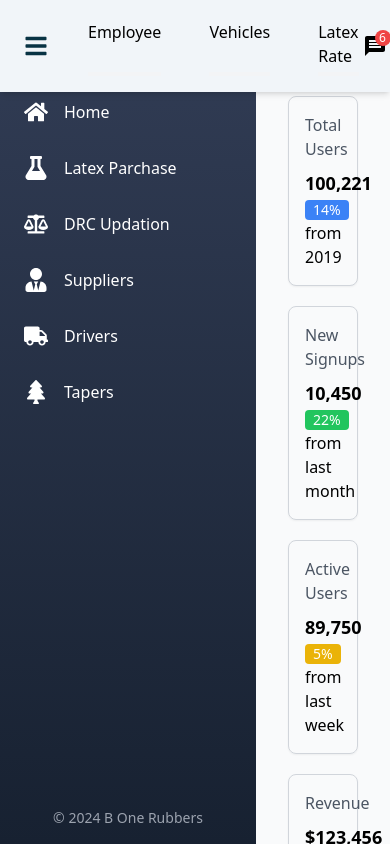
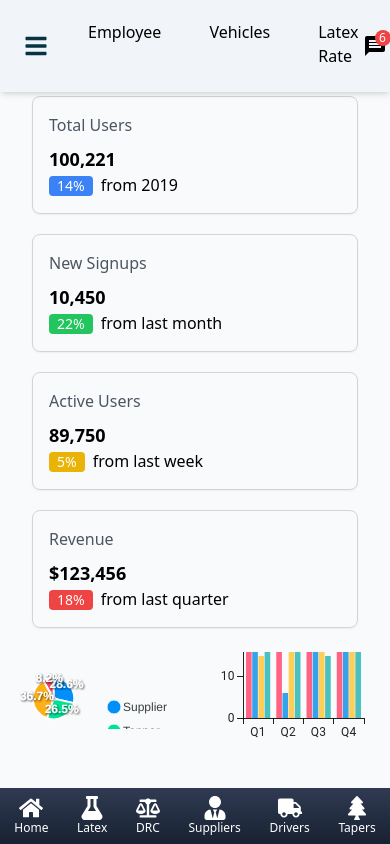
Before and after one commit to bonecompany/Supplier-Management-Client, a React (Vite) app: page / in a window 390 px wide. Built offline with nearby package versions, Linux system fonts and the light colour scheme.

Commit message:
20 th commit for deployment branch for add bottom bar for small screens

```diff
--- a/src/MainRoute.jsx
+++ b/src/MainRoute.jsx
@@ -17,13 +17,13 @@ import SupplierDetails from "./pages/admin.pages/SupplierDetails";
 import TapperProfile from "./pages/admin.pages/TapperProfile";
 import DriverProfile from "./pages/admin.pages/DriverProfile";
 
+// export const Axios = axios.create({
+//   baseURL: "https://supplier-management-server.onrender.com/api",
+// });
+
 export const Axios = axios.create({
-  baseURL: "https://supplier-management-server.onrender.com/api",
+  baseURL: "http://localhost:3333/api",
 });
-
-// export const Axios = axios.create({
-//   baseURL: "http://localhost:3333/api",
-// });
 
 
 const MainRoute = () => {
@@ -32,6 +32,7 @@ const MainRoute = () => {
       <ToastContainer />
       <Routes>
         <Route path="/login" element={<AdminLogin />} />
+
         <Route path="/" element={<AdminSidebar />}>
           <Route index element={<AdminHome />} />
           <Route path="/admin/latex-parchase" element={<LatexParchase />} />
--- a/src/components/admin.components/AdminSidebar.jsx
+++ b/src/components/admin.components/AdminSidebar.jsx
@@ -1,3 +1,130 @@
+// import React, { useState } from "react";
+// import {
+//   FaHome,
+//   FaTruck,
+//   FaUserTie,
+//   FaTree,
+//   FaFlask,
+//   FaSignOutAlt,
+//   FaBalanceScale,
+// } from "react-icons/fa";
+// import SidebarItem from "./SidebarItem";
+// import AdminNavbar from "./AdminNavbar";
+// import { Outlet, useNavigate } from "react-router-dom";
+
+// const AdminSidebar = () => {
+//   const [isExpanded, setIsExpanded] = useState(true);
+//   const [isMenu, setIsMenu] = useState("")
+
+//   const navigate = useNavigate();
+
+//   const toggleSidebar = () => {
+//     setIsExpanded(!isExpanded);
+//   };
+
+//   return (
+//     <div className="flex h-screen flex-col ">
+//       <header className="fixed left-0 top-0 right-0 z-50 ">
+//         <AdminNavbar toggleSidebar={toggleSidebar} isExpanded={isExpanded} />
+//       </header>
+//       <div className="flex h-full pt-[72px] ">
+//         <aside
+//           className={`flex flex-col ${isExpanded ? "w-64 px-2" : "w-16"
+//             } bg-gradient-to-b from-[#303b53] to-[#172131] text-white h-full transition-width duration-200 shadow-lg`}
+//         >
+//           <nav className="flex flex-col justify-between flex-1 ">
+//             <div className="flex flex-col space-y-2 mt-4 px-1 ">
+//               <SidebarItem
+//                 icon={<FaHome />}
+//                 label="Home"
+//                 isExpanded={isExpanded}
+//                 isMenu={isMenu}
+//                 onClick={() => {
+//                   navigate("/admin");
+//                   setIsExpanded(!isExpanded);
+//                   setIsMenu("Home")
+//                 }}
+//               />
+//               <SidebarItem
+//                 icon={<FaFlask />}
+//                 label="Latex Parchase"
+//                 isExpanded={isExpanded}
+//                 isMenu={isMenu}
+//                 onClick={() => {
+//                   navigate("/admin/latex-parchase");
+//                   setIsExpanded(false);
+//                   setIsMenu("Latex Parchase")
+//                 }}
+//               />
+//               <SidebarItem
+//                 icon={<FaBalanceScale />}
+//                 label="DRC Updation"
+//                 isExpanded={isExpanded}
+//                 isMenu={isMenu}
+//                 onClick={() => {
+//                   navigate("/admin/drc-updation");
+//                   setIsExpanded(false);
+//                   setIsMenu("DRC Updation")
+//                 }}
+//               />
+//               <SidebarItem
+//                 icon={<FaUserTie />}
+//                 label="Suppliers"
+//                 isExpanded={isExpanded}
+//                 isMenu={isMenu}
+//                 onClick={() => {
+//                   navigate("/admin/suppliers");
+//                   setIsExpanded(false);
+//                   setIsMenu("Suppliers")
+//                 }}
+//               />
+//               <SidebarItem
+//                 icon={<FaTruck />}
+//                 label="Drivers"
+//                 isExpanded={isExpanded}
+//                 isMenu={isMenu}
+//                 onClick={() => {
+//                   navigate("/admin/drivers");
+//                   setIsExpanded(false);
+//                   setIsMenu("Drivers")
+//                 }}
+//               />
+//               <SidebarItem
+//                 icon={<FaTree />}
+//                 label="Tapers"
+//                 isExpanded={isExpanded}
+//                 isMenu={isMenu}
+//                 onClick={() => {
+//                   navigate("/admin/tapers");
+//                   setIsExpanded(false);
+//                   setIsMenu("Tapers")
+//                 }}
+//               />
+//             </div>
+//           </nav>
+//           <div
+//             className={`text-center p-4 text-sm text-gray-400 ${isExpanded ? "block" : "hidden"
+//               }`}
+//           >
+//             © 2024 B One Rubbers
+//           </div>
+//         </aside>
+//         <main className="w-[100vh] h-full flex-1 bg-gray-50 overflow-auto ">
+//           <Outlet />
+//         </main>
+//       </div>
+//     </div>
+//   );
+// };
+
+// export default AdminSidebar;
+
+
+
+
+
+
+
 import React, { useState } from "react";
 import {
   FaHome,
@@ -11,10 +138,11 @@ import {
 import SidebarItem from "./SidebarItem";
 import AdminNavbar from "./AdminNavbar";
 import { Outlet, useNavigate } from "react-router-dom";
+import BottomNavbar from "./BottomNavbar"; // Import the new bottom navbar
 
 const AdminSidebar = () => {
   const [isExpanded, setIsExpanded] = useState(true);
-  const [isMenu, setIsMenu] = useState("")
+  const [isMenu, setIsMenu] = useState("");
 
   const navigate = useNavigate();
 
@@ -27,13 +155,14 @@ const AdminSidebar = () => {
       <header className="fixed left-0 top-0 right-0 z-50 ">
         <AdminNavbar toggleSidebar={toggleSidebar} isExpanded={isExpanded} />
       </header>
-      <div className="flex h-full pt-[72px] ">
+      <div className="flex h-full pt-[72px]">
+        {/* Sidebar for large screens */}
         <aside
-          className={`flex flex-col ${isExpanded ? "w-64 px-2" : "w-16"
+          className={`hidden lg:flex flex-col ${isExpanded ? "w-64 px-2" : "w-16"
             } bg-gradient-to-b from-[#303b53] to-[#172131] text-white h-full transition-width duration-200 shadow-lg`}
         >
-          <nav className="flex flex-col justify-between flex-1 ">
-            <div className="flex flex-col space-y-2 mt-4 px-1 ">
+          <nav className="flex flex-col justify-between flex-1">
+            <div className="flex flex-col space-y-2 mt-4 px-1">
               <SidebarItem
                 icon={<FaHome />}
                 label="Home"
@@ -42,7 +171,7 @@ const AdminSidebar = () => {
                 onClick={() => {
                   navigate("/admin");
                   setIsExpanded(!isExpanded);
-                  setIsMenu("Home")
+                  setIsMenu("Home");
                 }}
               />
               <SidebarItem
@@ -53,7 +182,7 @@ const AdminSidebar = () => {
                 onClick={() => {
                   navigate("/admin/latex-parchase");
                   setIsExpanded(false);
-                  setIsMenu("Latex Parchase")
+                  setIsMenu("Latex Parchase");
                 }}
               />
               <SidebarItem
@@ -64,7 +193,7 @@ const AdminSidebar = () => {
                 onClick={() => {
                   navigate("/admin/drc-updation");
                   setIsExpanded(false);
-                  setIsMenu("DRC Updation")
+                  setIsMenu("DRC Updation");
                 }}
               />
               <SidebarItem
@@ -75,7 +204,7 @@ const AdminSidebar = () => {
                 onClick={() => {
                   navigate("/admin/suppliers");
                   setIsExpanded(false);
-                  setIsMenu("Suppliers")
+                  setIsMenu("Suppliers");
                 }}
               />
               <SidebarItem
@@ -86,7 +215,7 @@ const AdminSidebar = () => {
                 onClick={() => {
                   navigate("/admin/drivers");
                   setIsExpanded(false);
-                  setIsMenu("Drivers")
+                  setIsMenu("Drivers");
                 }}
               />
               <SidebarItem
@@ -97,7 +226,7 @@ const AdminSidebar = () => {
                 onClick={() => {
                   navigate("/admin/tapers");
                   setIsExpanded(false);
-                  setIsMenu("Tapers")
+                  setIsMenu("Tapers");
                 }}
               />
             </div>
@@ -109,6 +238,10 @@ const AdminSidebar = () => {
             © 2024 B One Rubbers
           </div>
         </aside>
+
+        {/* Bottom Navbar for small screens */}
+        <BottomNavbar isMenu={isMenu} setIsMenu={setIsMenu} />
+
         <main className="w-[100vh] h-full flex-1 bg-gray-50 overflow-auto ">
           <Outlet />
         </main>
--- /dev/null
+++ b/src/components/admin.components/BottomNavbar.jsx
@@ -0,0 +1,83 @@
+import React from "react";
+import {
+  FaHome,
+  FaTruck,
+  FaUserTie,
+  FaTree,
+  FaFlask,
+  FaBalanceScale,
+} from "react-icons/fa";
+import { useNavigate } from "react-router-dom";
+
+const BottomNavbar = ({ isMenu, setIsMenu }) => {
+  const navigate = useNavigate();
+
+  return (
+    <nav className="lg:hidden fixed bottom-0 left-0 right-0 z-50 bg-gradient-to-b from-[#303b53] to-[#172131] text-white shadow-lg">
+      <div className="flex justify-around py-2">
+        <button
+          className={`flex flex-col items-center ${isMenu === "Home" ? "text-yellow-500" : ""}`}
+          onClick={() => {
+            navigate("/admin");
+            setIsMenu("Home");
+          }}
+        >
+          <FaHome size={24} />
+          <span className="text-xs">Home</span>
+        </button>
+        <button
+          className={`flex flex-col items-center ${isMenu === "Latex Parchase" ? "text-yellow-500" : ""}`}
+          onClick={() => {
+            navigate("/admin/latex-parchase");
+            setIsMenu("Latex Parchase");
+          }}
+        >
+          <FaFlask size={24} />
+          <span className="text-xs">Latex</span>
+        </button>
+        <button
+          className={`flex flex-col items-center ${isMenu === "DRC Updation" ? "text-yellow-500" : ""}`}
+          onClick={() => {
+            navigate("/admin/drc-updation");
+            setIsMenu("DRC Updation");
+          }}
+        >
+          <FaBalanceScale size={24} />
+          <span className="text-xs">DRC</span>
+        </button>
+        <button
+          className={`flex flex-col items-center ${isMenu === "Suppliers" ? "text-yellow-500" : ""}`}
+          onClick={() => {
+            navigate("/admin/suppliers");
+            setIsMenu("Suppliers");
+          }}
+        >
+          <FaUserTie size={24} />
+          <span className="text-xs">Suppliers</span>
+        </button>
+        <button
+          className={`flex flex-col items-center ${isMenu === "Drivers" ? "text-yellow-500" : ""}`}
+          onClick={() => {
+            navigate("/admin/drivers");
+            setIsMenu("Drivers");
+          }}
+        >
+          <FaTruck size={24} />
+          <span className="text-xs">Drivers</span>
+        </button>
+        <button
+          className={`flex flex-col items-center ${isMenu === "Tapers" ? "text-yellow-500" : ""}`}
+          onClick={() => {
+            navigate("/admin/tapers");
+            setIsMenu("Tapers");
+          }}
+        >
+          <FaTree size={24} />
+          <span className="text-xs">Tapers</span>
+        </button>
+      </div>
+    </nav>
+  );
+};
+
+export default BottomNavbar;
```
